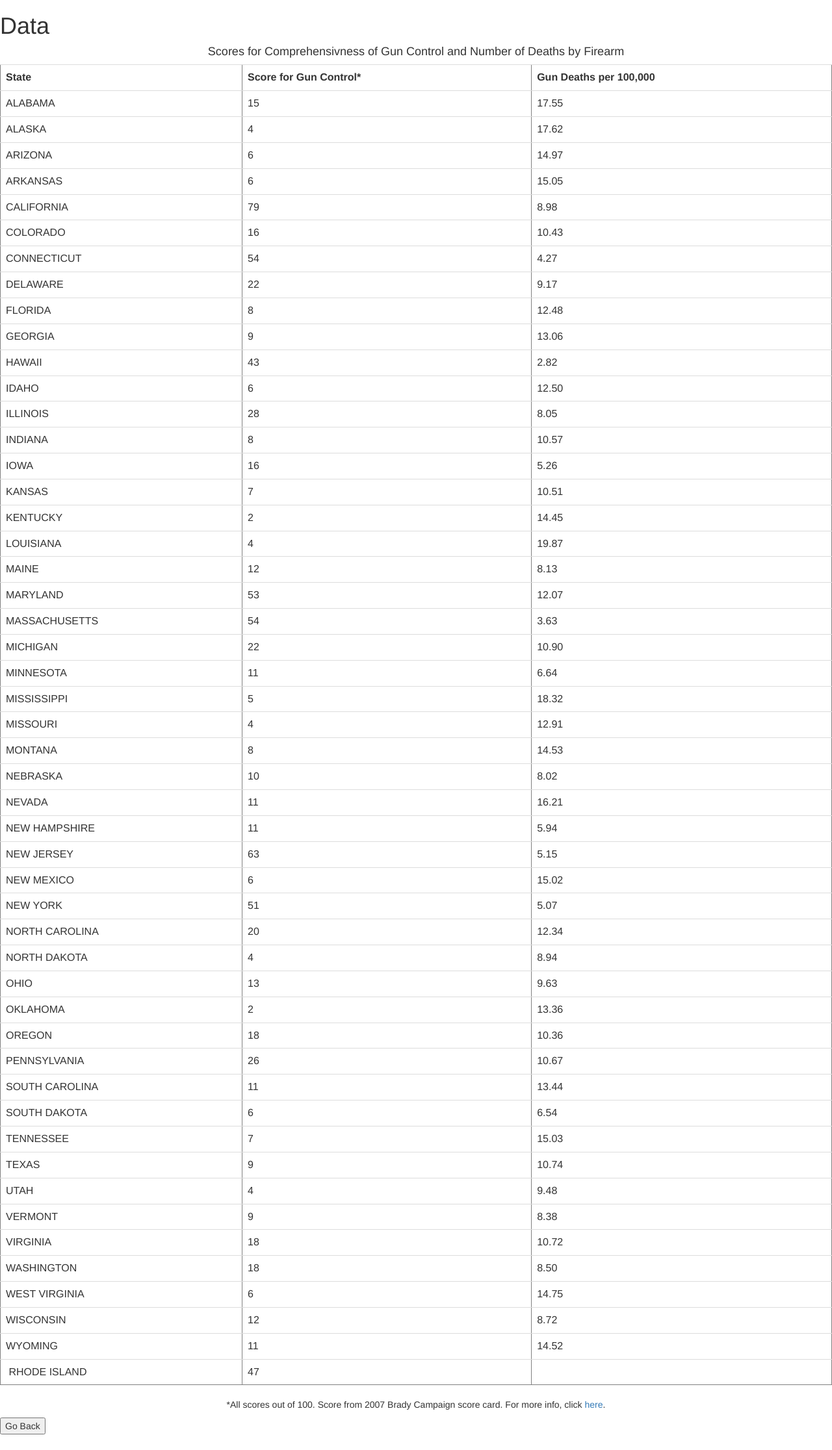
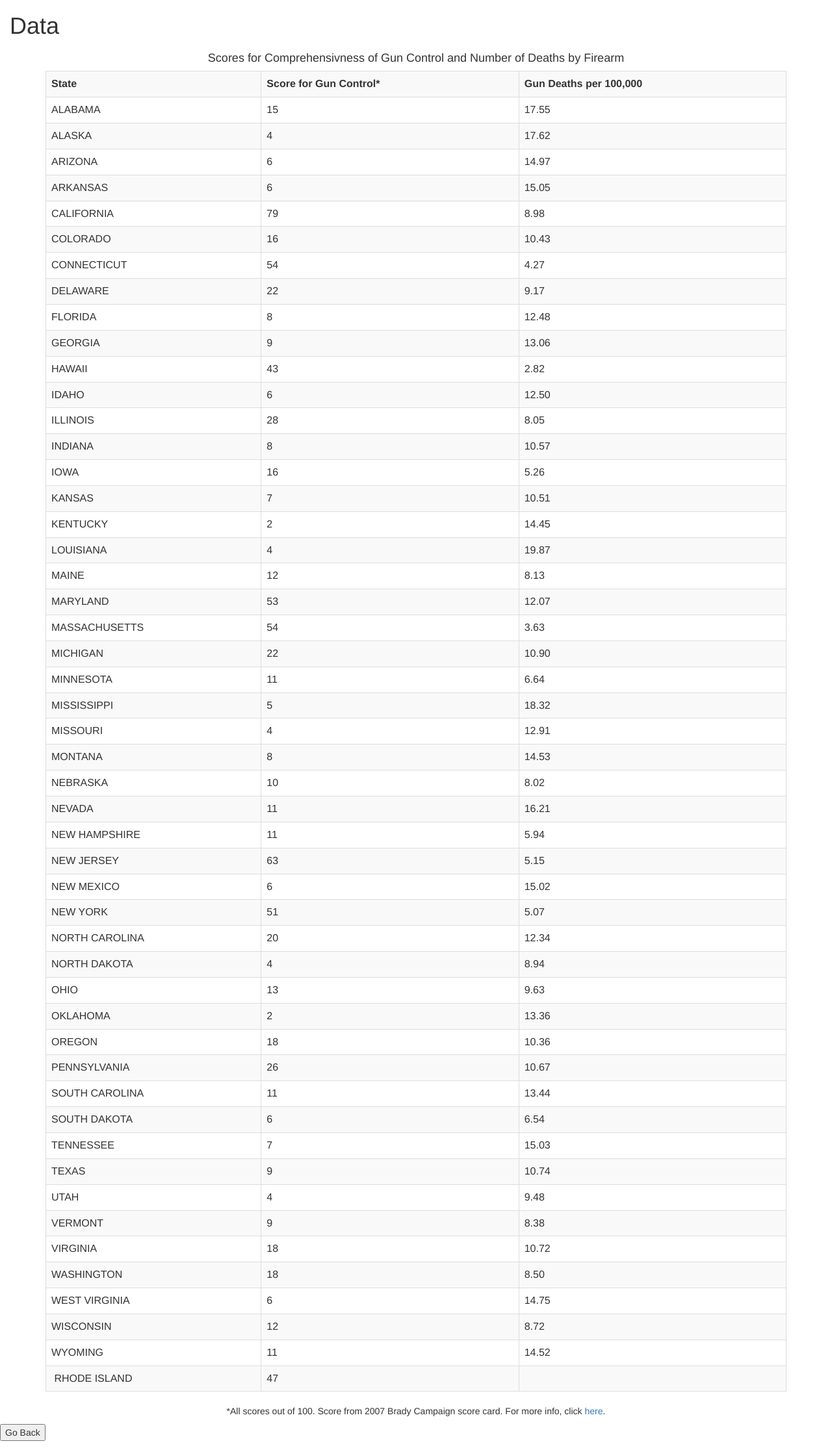
Before and after one commit to mchaiken/updatedDataProj, a Flask app: page /data in a window 1280 px wide. Shown: the whole page at 65% size. Before the commit the page ends 2208 px from the top, so only its background shows below. Run offline with Flask 2, Linux system fonts and the light colour scheme; parts of the project's set-up code (start-up, migrations or seed data) failed here and were passed over; some libraries are stand-ins or nearby versions.

Commit message:
container data

```diff
--- a/templates/data.html
+++ b/templates/data.html
@@ -7,12 +7,14 @@
    </head>
 
     <body>
+		<div class= "container-fluid">
         <h1>Data</h1>
+	</div>
+	<div class="container" >
         <center>
-			<div class="text_body">
             <h4> Scores for Comprehensivness of Gun Control and Number of Deaths by Firearm</h4>
 
-            <table border="1" class="table"><tr><th>State</th><th>Score for Gun Control*</th><th>Gun Deaths per 100,000</th></tr>
+            <table border="1" class="table table-striped table-bordered"><tr><th>State</th><th>Score for Gun Control*</th><th>Gun Deaths per 100,000</th></tr>
                 {% for x in sortedranksd%}
                 <tr><td> {{x}} </td><td> {{ranksd[x]}} </td><td>{{crimesdVals[x]}}</td</tr>
 
```
